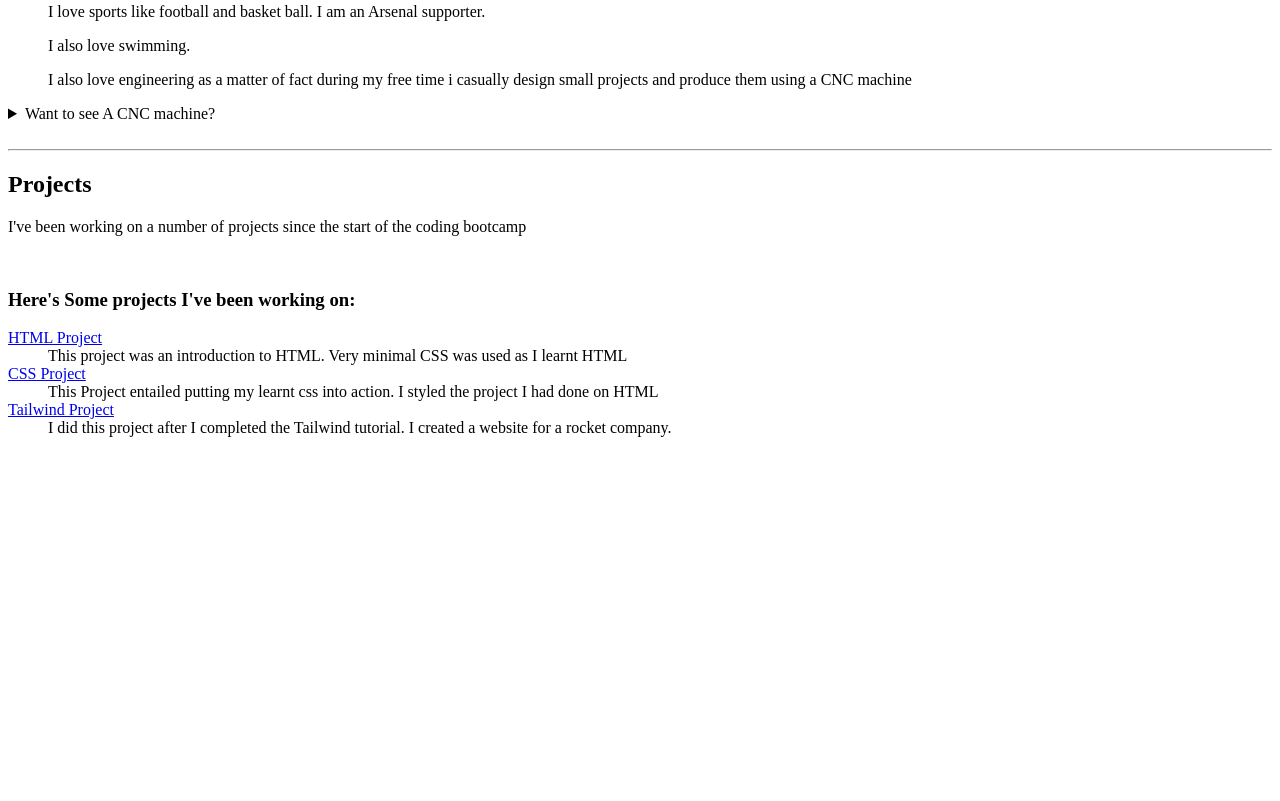
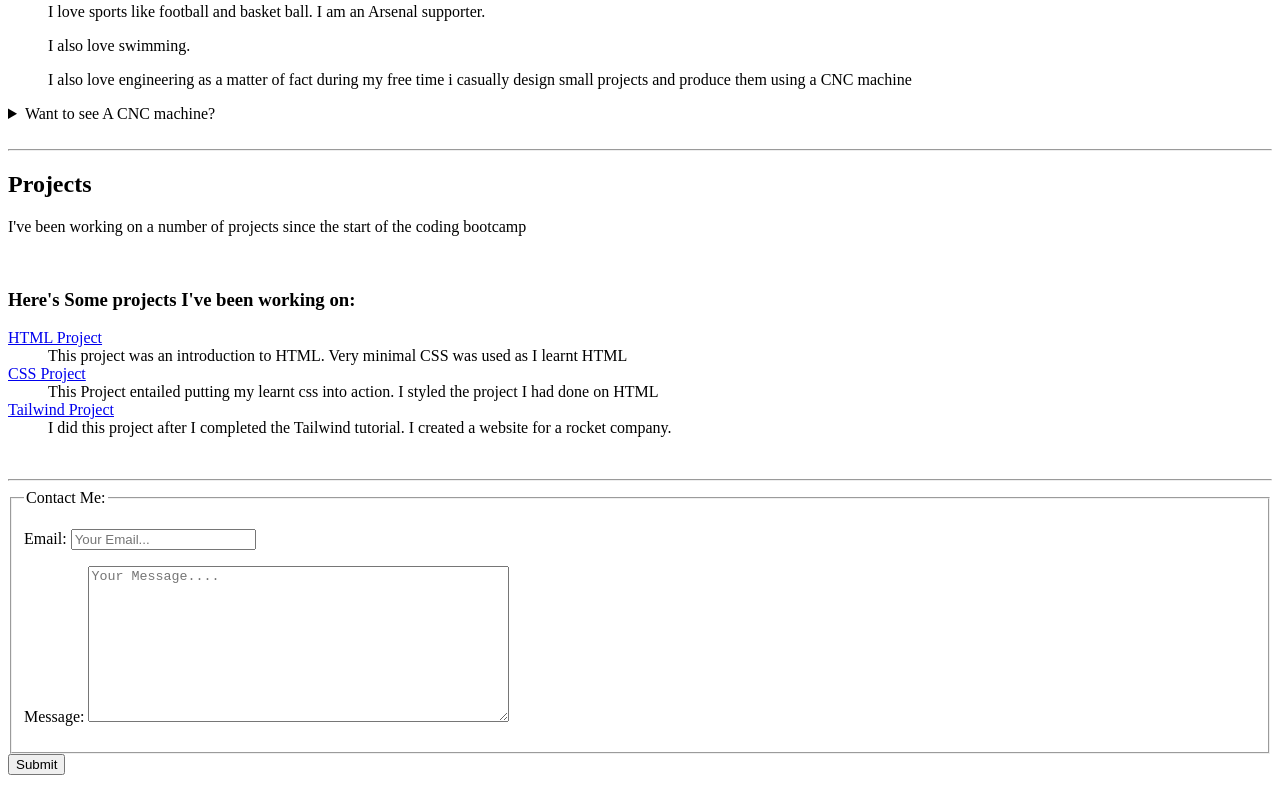
Before and after one commit to Brikita/My-Portfolio, a plain HTML site: page index.html in a window 1280 px wide. Shown: the part 400-1201 px from the top of the page. Before the commit the page ends 853 px from the top, so only its background shows below. Drawn offline with Linux system fonts and the light colour scheme.

Commit message:
commit 5 adding a form

```diff
--- a/index.html
+++ b/index.html
@@ -78,6 +78,32 @@
 
 
            </section>
+           <br>
+           <hr>
+
+
+
+           <section>
+
+
+                <form id="contact" class="relative">
+                    <fieldset>
+                        <legend> Contact Me:</legend>
+                        <p class="f">
+                            <label for="email" id="email" class="p-2">Email: </label>
+                            <input type="text" id="email" placeholder="Your Email..." required class="inline-block mb-4">
+                        </p>
+                        <p class="">
+                            <label for="message" class="block ">Message: </label>
+                            <textarea name="message" id="message" cols="50" rows="10" placeholder="Your Message...." required class=""></textarea>
+                        </p>
+                    </fieldset>
+                    <button class="" type="submit">Submit</button>
+
+                </form>
+
+           </section>
+           <br>
 
     </main>
 
```
